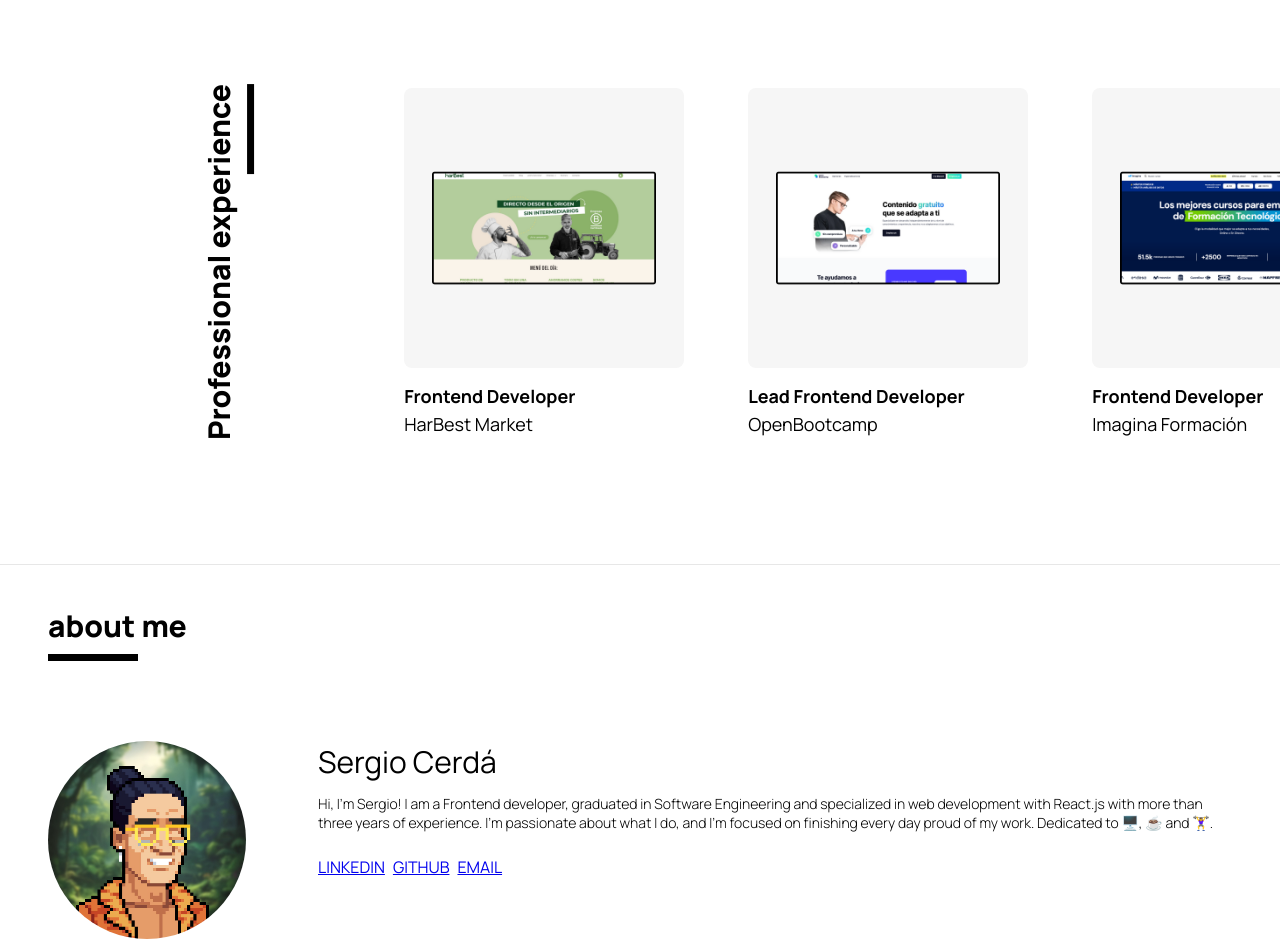
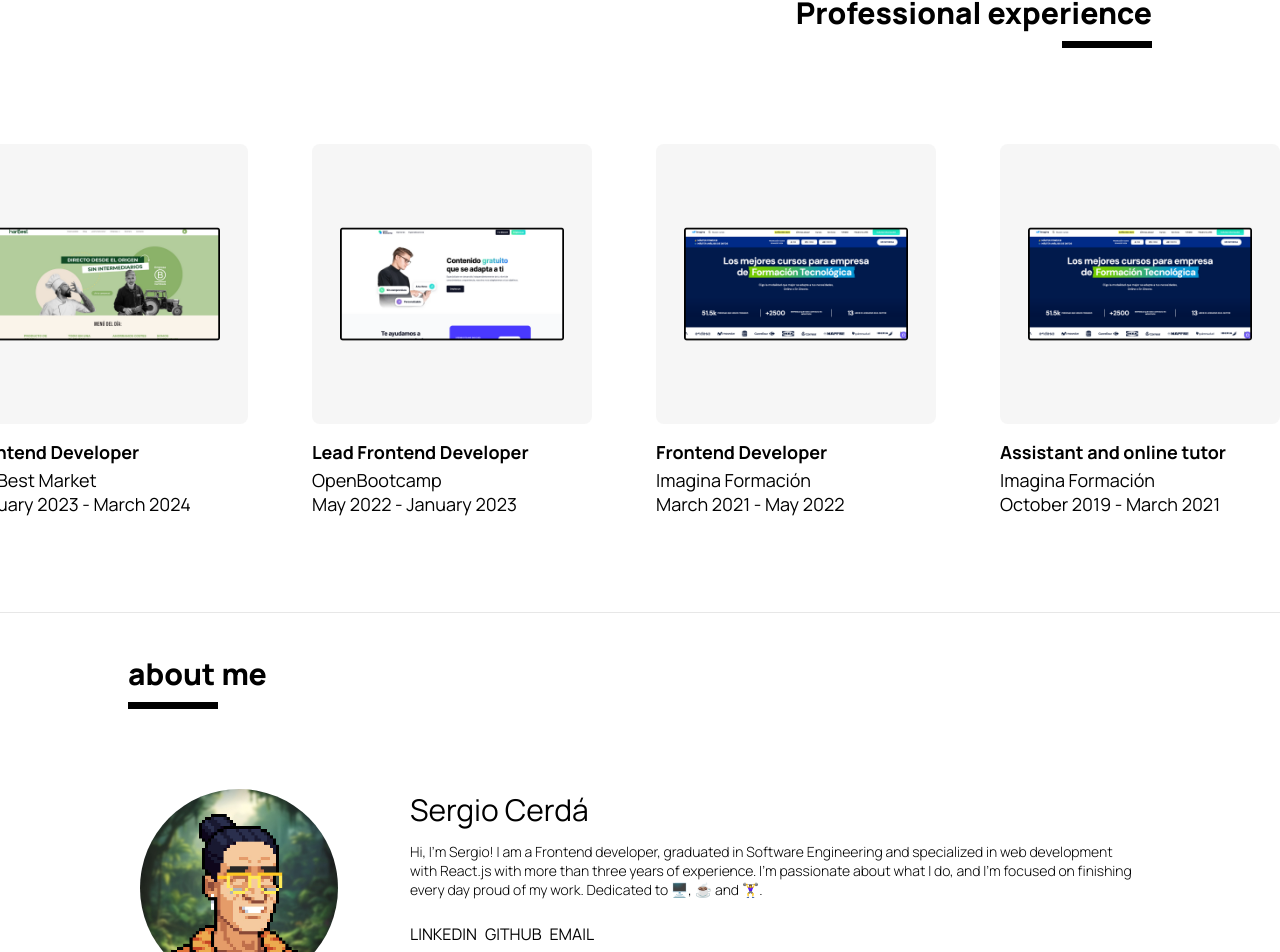
Before and after one commit to sergio-cravas/sergio-cerda-hervas, a Next.js app: page / in a window 1280 px wide. Shown: the part 905-1857 px from the top of the page. Built offline with nearby package versions, Linux system fonts and the light colour scheme; a web font is replaced by a local one.

Commit message:
feat: WIP updated styles

```diff
--- a/src/app/(home)/_views/About/_components/TechCard/techCard.module.scss
+++ b/src/app/(home)/_views/About/_components/TechCard/techCard.module.scss
@@ -11,7 +11,7 @@
 
 .divider {
   width: 1px;
-  height: 100%;
+  height: 45px;
 
   background-color: #00000025;
 }
@@ -27,7 +27,7 @@
   }
 
   &__description {
-    font-size: 10px;
+    font-size: 12px;
     font-weight: 300;
   }
 }
--- a/src/app/(home)/_views/About/about.module.scss
+++ b/src/app/(home)/_views/About/about.module.scss
@@ -3,7 +3,7 @@
 
   display: flex;
   flex-direction: column;
-  padding: 2.5rem 3rem;
+  padding: 2.5rem 8rem;
 }
 
 .title {
@@ -12,9 +12,11 @@
 
 .head {
   margin-top: 5rem;
+  max-width: 1000px;
 
   display: flex;
   align-content: center;
+  align-self: center;
 
   gap: 4.5rem;
 
@@ -41,6 +43,11 @@
   &__rrss {
     display: flex;
     gap: 0.5rem;
+
+    &__link {
+      color: #000000;
+      text-decoration: unset;
+    }
   }
 }
 
--- a/src/app/(home)/_views/About/about.tsx
+++ b/src/app/(home)/_views/About/about.tsx
@@ -29,9 +29,17 @@ const About = () => {
           </p>
 
           <div className={styles.head__rrss}>
-            <Link href={LINKEDIN_URL}>LINKEDIN</Link>
-            <Link href={GITHUB_URL}>GITHUB</Link>
-            <Link href={EMAIL_URL}>EMAIL</Link>
+            <Link href={LINKEDIN_URL} target="_blank" className={styles.head__rrss__link}>
+              LINKEDIN
+            </Link>
+
+            <Link href={GITHUB_URL} target="_blank" className={styles.head__rrss__link}>
+              GITHUB
+            </Link>
+
+            <Link href={EMAIL_URL} target="_blank" className={styles.head__rrss__link}>
+              EMAIL
+            </Link>
           </div>
         </div>
       </div>
--- a/src/app/(home)/_views/Experience/experience.module.scss
+++ b/src/app/(home)/_views/Experience/experience.module.scss
@@ -2,19 +2,27 @@
   width: 100%;
 
   display: flex;
-  flex-direction: row;
-  align-items: center;
-  padding: 12rem 0 8rem 3rem;
+  flex-direction: column;
+  align-items: flex-end;
+  padding: 6rem 0 6rem 8rem;
+
+  overflow: hidden;
+
+  gap: 6rem;
+}
+
+.title {
+  padding-right: 8rem;
 }
 
 .cards {
   display: flex;
-  flex-direction: row;
+  justify-content: flex-start;
 
   gap: 4rem;
+
   overflow: auto;
+
+  @media (max-width: 1024px) {
+  }
 }
-
-.title {
-  width: fit-content;
-}
--- a/src/app/(home)/_views/Experience/experience.tsx
+++ b/src/app/(home)/_views/Experience/experience.tsx
@@ -10,16 +10,36 @@ import styles from './experience.module.scss';
 const Experience = () => {
   return (
     <div className={styles.container}>
-      <Title rotate title="Professional experience" className={styles.title} />
+      <Title title="Professional experience" className={styles.title} />
 
       <div className={styles.cards}>
-        <ExperienceCard company="HarBest Market" jobTitle="Frontend Developer" url={harbestThumbnail} />
+        <ExperienceCard
+          company="HarBest Market"
+          jobTitle="Frontend Developer"
+          range="January 2023 - March 2024"
+          url={harbestThumbnail}
+        />
 
-        <ExperienceCard company="OpenBootcamp" jobTitle="Lead Frontend Developer" url={openBootcampThumbnail} />
+        <ExperienceCard
+          company="OpenBootcamp"
+          jobTitle="Lead Frontend Developer"
+          range="May 2022 - January 2023"
+          url={openBootcampThumbnail}
+        />
 
-        <ExperienceCard company="Imagina Formación" jobTitle="Frontend Developer" url={imaginaThumbnail} />
+        <ExperienceCard
+          company="Imagina Formación"
+          jobTitle="Frontend Developer"
+          range="March 2021 - May 2022"
+          url={imaginaThumbnail}
+        />
 
-        <ExperienceCard company="Imagina Formación" jobTitle="Assistant and online tutor" url={imaginaThumbnail} />
+        <ExperienceCard
+          company="Imagina Formación"
+          jobTitle="Assistant and online tutor"
+          range="October 2019 - March 2021"
+          url={imaginaThumbnail}
+        />
       </div>
     </div>
   );
--- a/src/ui/Title/title.module.scss
+++ b/src/ui/Title/title.module.scss
@@ -3,13 +3,7 @@
   flex-direction: column;
 
   align-items: flex-end;
-  width: fit-content;
   gap: 0.5rem;
-}
-
-.rotate {
-  height: fit-content;
-  transform: rotate(-90deg);
 }
 
 .title {
--- a/src/ui/Title/title.tsx
+++ b/src/ui/Title/title.tsx
@@ -2,14 +2,14 @@ import styles from './title.module.scss';
 
 type Props = {
   title: string;
-  rotate?: boolean;
   className?: string;
 };
 
-export const Title = ({ title, rotate, className }: Props) => {
+export const Title = ({ title, className }: Props) => {
   return (
-    <div className={`${styles.container} ${rotate && styles.rotate} ${className || ''}`}>
+    <div className={`${styles.container} ${className || ''}`}>
       <span className={styles.title}>{title}</span>
+
       <div className={styles.line} />
     </div>
   );
```
